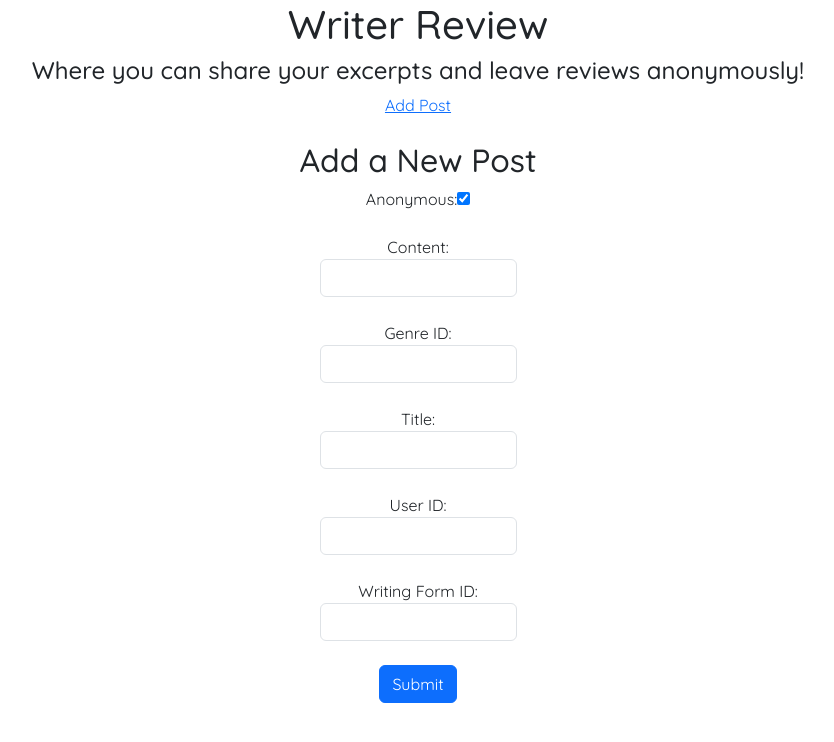
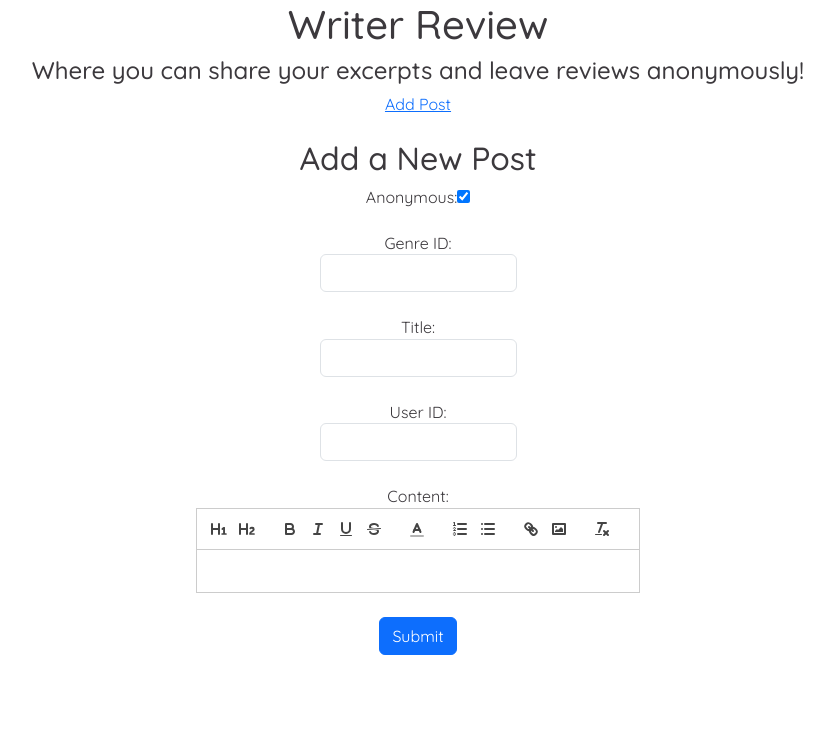
Before and after one commit to ruchaj/WriterReviewApp, a React (Create React App) app in the folder frontend/writerreviewapp/: page /add in a window 1280 px wide. Shown: the top 742 px of the page, without its empty margins (222-1056 px from the left). Built offline with nearby package versions, Linux system fonts and the light colour scheme.

Commit message:
QOL fixes and added delete and partial update functionality

```diff
--- a/frontend/writerreviewapp/package.json
+++ b/frontend/writerreviewapp/package.json
@@ -7,9 +7,13 @@
     "@testing-library/react": "^13.4.0",
     "@testing-library/user-event": "^13.5.0",
     "bootstrap": "^5.3.2",
+    "draft-js": "^0.11.7",
     "firebase": "^10.5.0",
+    "quill": "^1.3.7",
     "react": "^18.2.0",
     "react-dom": "^18.2.0",
+    "react-draft-wysiwyg": "^1.15.0",
+    "react-quill": "^2.0.0",
     "react-router-dom": "^6.17.0",
     "react-scripts": "5.0.1",
     "web-vitals": "^2.1.4"
--- a/frontend/writerreviewapp/src/AddPosts.js
+++ b/frontend/writerreviewapp/src/AddPosts.js
@@ -1,59 +1,64 @@
-import React, { useState, Redirect  } from 'react';
+import React, { useState, useEffect } from 'react';
 import db from './Firebase';
 import { useNavigate } from 'react-router-dom';
-import {addDoc, collection, serverTimestamp} from 'firebase/firestore';
-import Posts from './Posts';
+import { addDoc, collection, serverTimestamp, updateDoc, doc } from 'firebase/firestore';
 import 'bootstrap/dist/css/bootstrap.min.css';
-
-const AddPostForm = () => {
-  const [post, setPost] = useState({
+import ReactQuill from 'react-quill';
+import 'react-quill/dist/quill.snow.css';
+const AddPost = ({ post }) => {
+  const [formData, setFormData] = useState({
     anonymous: true,
-    content: '',
     genre_id: '',
     title: '',
     user_id: '',
-    writing_form_id: '',
-    post_date: new Date(),
+    content: '',
   });
   const navigate = useNavigate();
-  const handleInputChange = (event) => {
-    const { name, value, type, checked } = event.target;
-    setPost({
-      ...post,
-      [name]: type === 'checkbox' ? checked : value,
-    });
-  };
+
+  useEffect(() => {
+    if (post) {
+      setFormData({ ...post });
+    }
+  }, [post]);
 
   const handleFormSubmit = async (event) => {
     event.preventDefault();
 
     try {
-      const postsCollection = collection(db, "posts");
+      const postsCollection = collection(db, 'posts');
 
-      await addDoc(postsCollection, {
-        ...post,
-        post_date: serverTimestamp(),
-      });
-      console.log('Post added successfully!');
+      if (post) {
+        const postDoc = doc(postsCollection, post.id);
+        await updateDoc(postDoc, {
+          ...formData,
+          post_date: serverTimestamp(),
+        });
+        console.log('Post updated successfully!');
+      } else {
+        await addDoc(postsCollection, {
+          ...formData,
+          post_date: serverTimestamp(),
+        });
+        console.log('Post added successfully!');
+      }
 
-      setPost({
+      setFormData({
         anonymous: true,
-        content: '',
         genre_id: '',
         title: '',
         user_id: '',
-        writing_form_id: '',
+        content: '',
       });
-        navigate('/');
+
+      navigate('/');
     } catch (error) {
-      console.error('Error adding post:', error);
+      console.error('Error adding/updating post:', error);
     }
   };
 
-
   return (
     <div className="container">
-      <h2 className="mt-4">Add a New Post</h2>
+      <h2 className="mt-4">{post ? 'Update Post' : 'Add a New Post'}</h2>
       <form onSubmit={handleFormSubmit}>
         <div className="mb-3">
           <label htmlFor="anonymous" className="form-label">
@@ -62,21 +67,8 @@ const AddPostForm = () => {
               type="checkbox"
               id="anonymous"
               name="anonymous"
-              checked={post.anonymous}
-              onChange={handleInputChange}
-            />
-          </label>
-        </div>
-        <div className="mb-3">
-          <label htmlFor="content" className="form-label">
-            Content:
-            <input
-              type="text"
-              id="content"
-              name="content"
-              className="form-control"
-              value={post.content}
-              onChange={handleInputChange}
+              checked={formData.anonymous}
+              onChange={(e) => setFormData({ ...formData, anonymous: e.target.checked })}
             />
           </label>
         </div>
@@ -88,8 +80,8 @@ const AddPostForm = () => {
               id="genre_id"
               name="genre_id"
               className="form-control"
-              value={post.genre_id}
-              onChange={handleInputChange}
+              value={formData.genre_id}
+              onChange={(e) => setFormData({ ...formData, genre_id: e.target.value })}
             />
           </label>
         </div>
@@ -101,8 +93,8 @@ const AddPostForm = () => {
               id="title"
               name="title"
               className="form-control"
-              value={post.title}
-              onChange={handleInputChange}
+              value={formData.title}
+              onChange={(e) => setFormData({ ...formData, title: e.target.value })}
             />
           </label>
         </div>
@@ -114,27 +106,41 @@ const AddPostForm = () => {
               id="user_id"
               name="user_id"
               className="form-control"
-              value={post.user_id}
-              onChange={handleInputChange}
+              value={formData.user_id}
+              onChange={(e) => setFormData({ ...formData, user_id: e.target.value })}
             />
           </label>
         </div>
         <div className="mb-3">
-          <label htmlFor="writing_form_id" className="form-label">
-            Writing Form ID:
-            <input
-              type="text"
-              id="writing_form_id"
-              name="writing_form_id"
-              className="form-control"
-              value={post.writing_form_id}
-              onChange={handleInputChange}
+          <label htmlFor="content" className="form-label">
+            Content:
+            <ReactQuill
+              value={formData.content}
+              onChange={(value) => setFormData({ ...formData, content: value })}
+              modules={{
+                toolbar: [
+                  [{ 'header': '1' }, { 'header': '2' }],
+                  ['bold', 'italic', 'underline', 'strike'],
+                  [{ 'color': [] }],
+                  [{ 'list': 'ordered'}, { 'list': 'bullet' }],
+                  ['link', 'image'],
+                  ['clean'],
+                ],
+              }}
+              formats={[
+                'header',
+                'bold', 'italic', 'underline', 'strike', 'color',
+                'list', 'bullet', 'link', 'image'
+              ]}
             />
           </label>
         </div>
-        <button type="submit" className="btn btn-primary">Submit</button>
+        <button type="submit" className="btn btn-primary">
+          {post ? 'Update' : 'Submit'}
+        </button>
       </form>
     </div>
   );
 };
-export default AddPostForm;
+
+export default AddPost;
--- /dev/null
+++ b/frontend/writerreviewapp/src/PostContent.js
@@ -0,0 +1,9 @@
+import React from 'react';
+
+const PostContent = ({ htmlContent }) => {
+  return (
+    <div dangerouslySetInnerHTML={{ __html: htmlContent }} />
+  );
+};
+
+export default PostContent;
--- a/frontend/writerreviewapp/src/Posts.js
+++ b/frontend/writerreviewapp/src/Posts.js
@@ -1,12 +1,15 @@
-import { useState, useEffect } from "react";
-import { collection, onSnapshot, query, where } from "firebase/firestore";
+import React, { useState, useEffect } from "react";
+import { collection, onSnapshot, query, deleteDoc, doc } from "firebase/firestore";
 import db from "./Firebase";
 import './Posts.css';
 import { Link, NavLink } from "react-router-dom";
+import AddPosts from "./AddPosts";
+import PostContent from "./PostContent";
 
 const Posts = () => {
     const [posts, setPosts] = useState([]);
     const [reviews, setReviews] = useState({});
+    const [updatePostData, setUpdatePostData] = useState(null);
 
     useEffect(() => {
         const postsCollection = collection(db, "posts");
@@ -18,7 +21,7 @@ const Posts = () => {
         const unsubscribePosts = onSnapshot(postsQuery, (snapshot) => {
             const newPosts = snapshot.docs.map((doc) => {
                 const postData = doc.data();
-          return { ...postData, id: doc.id }; // Include the post ID
+                return { ...postData, id: doc.id };
             });
             setPosts(newPosts);
         });
@@ -28,7 +31,7 @@ const Posts = () => {
 
             snapshot.docs.forEach((doc) => {
                 const reviewData = doc.data();
-          const postTitle = reviewData.post_id; // Use the post title from the review
+                const postTitle = reviewData.post_id;
 
                 if (!newReviews[postTitle]) {
                     newReviews[postTitle] = [];
@@ -49,15 +52,30 @@ const Posts = () => {
         return date.toLocaleString();
     };
 
+    const handleUpdatePost = (post) => {
+        setUpdatePostData(post);
+    };
+
+    const handleDeletePost = async (postId) => {
+        try {
+            await deleteDoc(doc(db, "posts", postId));
+            setPosts((prevPosts) => prevPosts.filter((post) => post.id !== postId));
+            console.log("Post deleted successfully!");
+        } catch (error) {
+            console.error("Error deleting post:", error);
+        }
+    };
+
     return (
         <div className="container card-container">
+            {updatePostData && <AddPosts updatePostData={updatePostData} />}
             {posts.map((post) => (
                 <div className="card mb-4 custom-card" key={post.id}>
                     <h5 className="genre">Genre: {post.genre_id}</h5>
                     <small className="post-date">{formatPostDate(post.post_date)}</small>
                     <div className="card-body">
                         <h5 className="card-title fancy-title">{post.title}</h5>
-              <p className="card-text">{post.content}</p>
+                        <PostContent htmlContent={post.content} />
                     </div>
                     <div className="card-footer">
                         <h4>Reviews</h4>
@@ -66,8 +84,10 @@ const Posts = () => {
                                 <p className="review-content">{review.content}</p>
                             </div>
                         ))}
+                        <button onClick={() => handleUpdatePost(post)}>Update Post</button>
+                        <button onClick={() => handleDeletePost(post.id)}>Delete Post</button>
                     </div>
-            <NavLink to = {`/review`}>Add Review</NavLink>
+                    <NavLink to={`/review/${post.id}`}>Add Review</NavLink>
                 </div>
             ))}
         </div>
```
Also changed, not shown: 1 other file (tests, documents, lock files or other folders). Lines whose indentation alone changed are shown as unchanged.
